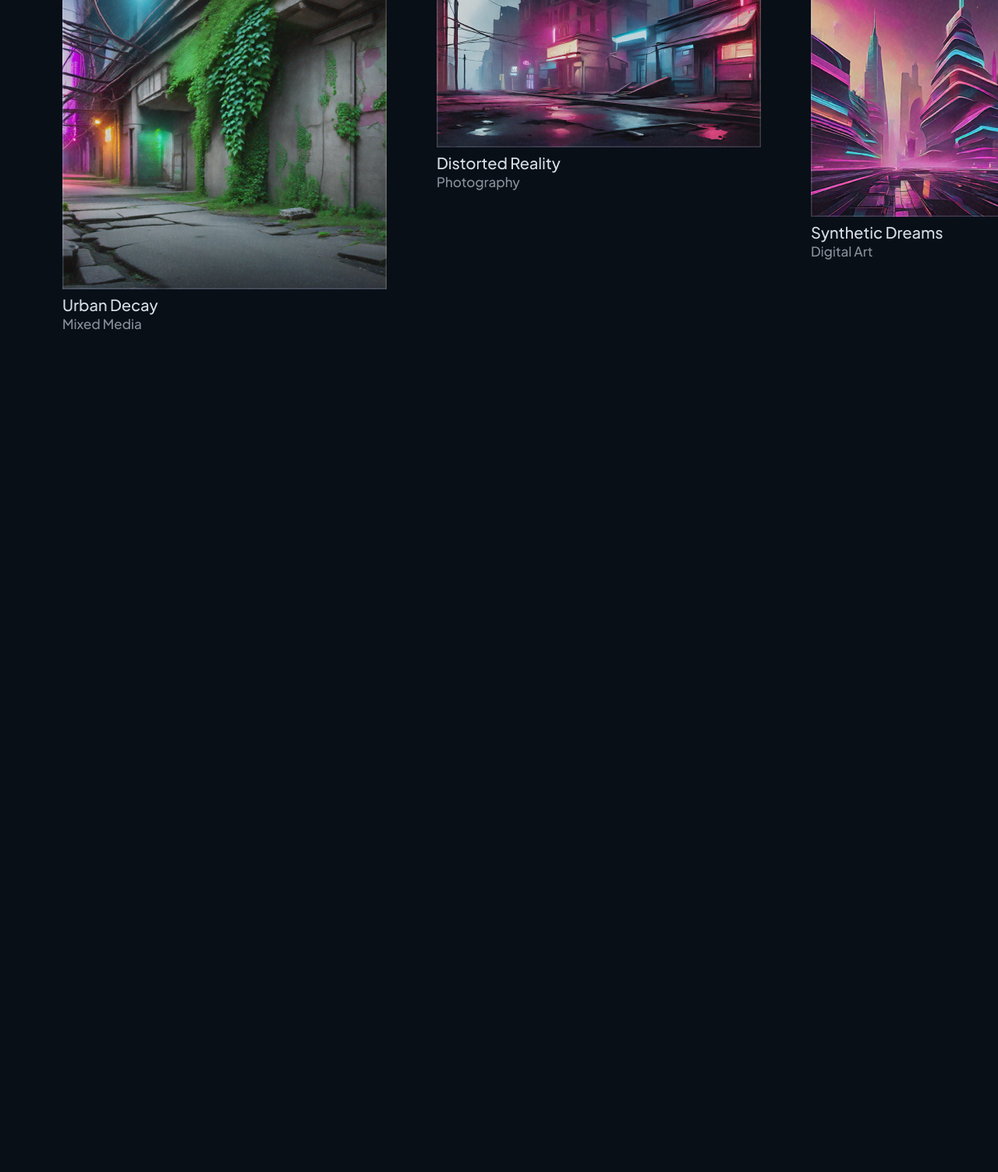
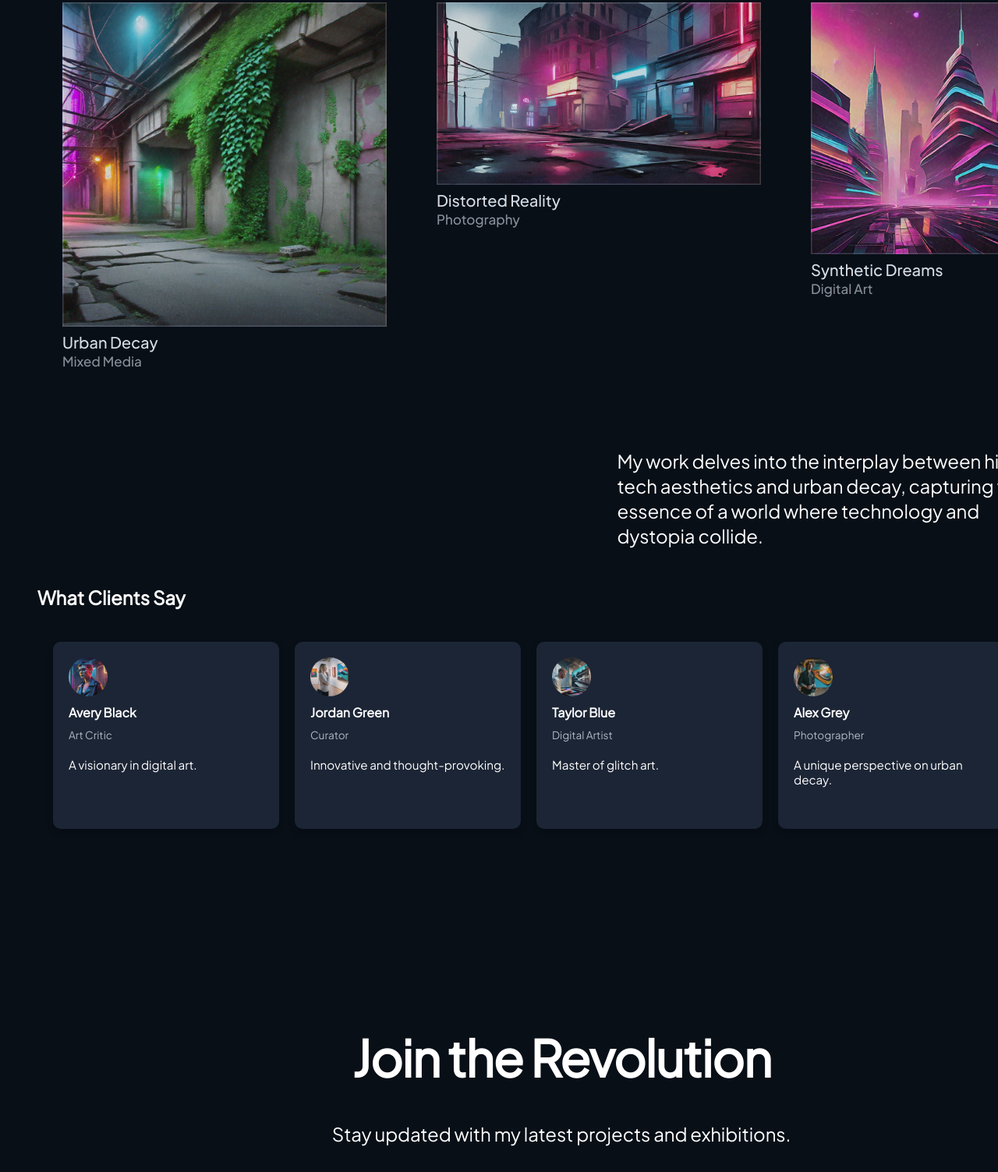
Before and after one commit to Bytebard089/capstron, a plain HTML site: page index.html in a window 1280 px wide. Shown: the part 3820-5323 px from the top of the page at 78% size. Before the commit the page ends 4251 px from the top, so only its background shows below. Drawn offline with Linux system fonts and the light colour scheme.

Commit message:
going good

```diff
--- a/index.html
+++ b/index.html
@@ -88,16 +88,50 @@
             <div class="project9">
                 <img src="images/Project9.png" alt="Project9"/>
             </div>
-
+        </div>
+        <div class="page5">
+            <div></div>
+            <div>My work delves into the interplay between high-tech aesthetics and urban decay, capturing the essence of a world where technology and dystopia collide.</div>
+        </div>
+        <div class="testimonials-section">
+            <h2 class="text1">What Clients Say</h2>
+            <div class="testimonials">
+              <div class="testimonial" id="t1">
+                <img src="images/card1.png" alt="Avery Black">
+                <h3>Avery Black</h3>
+                <p class="role">Art Critic</p>
+                <p class="quote">A visionary in digital art.</p>
+              </div>
+              <div class="testimonial" id="t2">
+                <img src="images/card2.png" alt="Jordan Green">
+                <h3>Jordan Green</h3>
+                <p class="role">Curator</p>
+                <p class="quote">Innovative and thought-provoking.</p>
+              </div>
+              <div class="testimonial" id="t3">
+                <img src="images/card3.png" alt="Taylor Blue">
+                <h3>Taylor Blue</h3>
+                <p class="role">Digital Artist</p>
+                <p class="quote">Master of glitch art.</p>
+              </div>
+              <div class="testimonial" id="t4">
+                <img src="images/card4.png" alt="Alex Grey">
+                <h3>Alex Grey</h3>
+                <p class="role">Photographer</p>
+                <p class="quote">A unique perspective on urban decay.</p>
+              </div>
+            </div>
+        </div>
+        <div class="landing-page">
+            <div class="divider"></div>
+            <div class="content">
+              <h1 class="heading">Join the Revolution</h1>
+              <p class="subheading">Stay updated with my latest projects and exhibitions.</p>
+              <button class="button">Subscribe</button>
+            </div>
+        </div>
 
         </div>
-
-
-
-
-
-
-
     </div>
 
         </div>
--- a/s.css
+++ b/s.css
@@ -22,7 +22,6 @@ body{
     width: 100%;
     height: 100%;
     background-color: rgba(162, 210, 96, 0.06);
-    /* gap: 32px; */
     border-radius: 16px;
     display: flex;
     justify-content:space-around;
@@ -36,14 +35,12 @@ body{
     font-weight: 700;
 }
 .pagel{
-    /* padding-left: 32px; */
     display: flex;
     width: 223px;
     height: 24px;
     justify-content: space-between;
 }
 .contact{
-    /* padding-right: 32px; */
     font-size: 17px;
 }
 .heading_b{
@@ -118,4 +115,163 @@ body{
     display: flex;
     flex-wrap: wrap;
     justify-content: space-around;
+    padding-top: 48px;
+    padding-bottom: 48px;
 }
+.page5{
+    display: flex;
+    justify-content: space-between;
+    width: 92vw;
+    margin-left: auto;
+    margin-right: auto;
+    padding-top: 48px;
+    padding-bottom: 48px;
+}
+
+.page5 div {
+    width: 48%;
+    font-family: Plus Jakarta Sans;
+    font-size: 24px;
+    font-weight: 500;
+    line-height: 32px;
+    letter-spacing: -0.005em;
+    text-align: left;
+    text-underline-position: from-font;
+    text-decoration-skip-ink: none;
+
+}
+
+
+
+.testimonials{
+      display: flex;
+      justify-content: space-between;
+      gap: 20px;
+      flex-wrap: nowrap;
+      overflow: hidden;
+      padding: 20px;
+      color: #fff;
+  }
+
+
+
+.testimonial{
+    background-color: #1c2535;
+    border-radius: 10px;
+    padding: 20px;
+    max-width: 250px;
+    min-width: 250px;
+    text-align: left;
+    box-shadow: 0 4px 8px rgba(0, 0, 0, 0.2);
+    display: flex;
+    flex-direction: column;
+    gap: 10px;
+  }
+
+#t1{
+    height: 200px;
+}
+
+
+
+  .testimonial img{
+    width: 50px;
+    height: 50px;
+    border-radius: 50%;
+    object-fit: cover;
+  }
+
+  .testimonial h3 {
+    font-size: 1rem;
+    margin: 0;
+  }
+
+  .testimonial p.role {
+    font-size: 0.85rem;
+    color: #b0b8c3;
+    margin: 0;
+  }
+
+  .testimonial p.quote {
+    font-size: 0.95rem;
+    color: #fff;
+    margin: 10px 0 0;
+  }
+  .text1{
+    width: 1260px;
+    height: 52px;
+    max-width: 1260px;
+    gap: 0px;
+
+  }
+
+
+
+  .landing-page {
+    width: 1344px;
+    height: 720px;
+    display: flex;
+    flex-direction: column;
+    align-items: center;
+    justify-content: center;
+    gap: 48px;
+    position: relative;
+    background-color: #080F17;
+  }
+
+  .divider {
+    width: 1537px;
+    height: 0px;
+    border: 1.5px solid #FFFFFF33;
+    position: absolute;
+    top: 720px;
+    left: -96px;
+    opacity: 0;
+  }
+
+  .content {
+    width: 1344px;
+    display: flex;
+    flex-direction: column;
+    align-items: center;
+    text-align: center;
+    gap: 48px;
+  }
+
+  .heading {
+    font-family: 'Plus Jakarta Sans', sans-serif;
+    font-size: 64px;
+    font-weight: 700;
+    line-height: 68px;
+    letter-spacing: -0.02em;
+    text-align: center;
+    margin: 0;
+  }
+
+  .subheading {
+    font-family: 'Plus Jakarta Sans', sans-serif;
+    font-size: 24px;
+    font-weight: 500;
+    line-height: 32px;
+    letter-spacing: -0.005em;
+    text-align: center;
+    margin: 0;
+  }
+
+  .button {
+    background: #A7EE43;
+    color: #000;
+    font-family: 'Plus Jakarta Sans', sans-serif;
+    font-size: 18px;
+    font-weight: 500;
+    padding: 12px 24px;
+    border-radius: 8px;
+    border: none;
+    cursor: pointer;
+    text-transform: uppercase;
+    box-shadow: 0 4px 6px rgba(0, 0, 0, 0.1);
+  }
+
+  .button:hover {
+    background: #98D93C;
+  }
```
Also changed, not shown: images/card1.png (added), images/card2.png (added), images/card3.png (added), images/card4.png (added), images/card5.png (added), images/card6.png (added).
